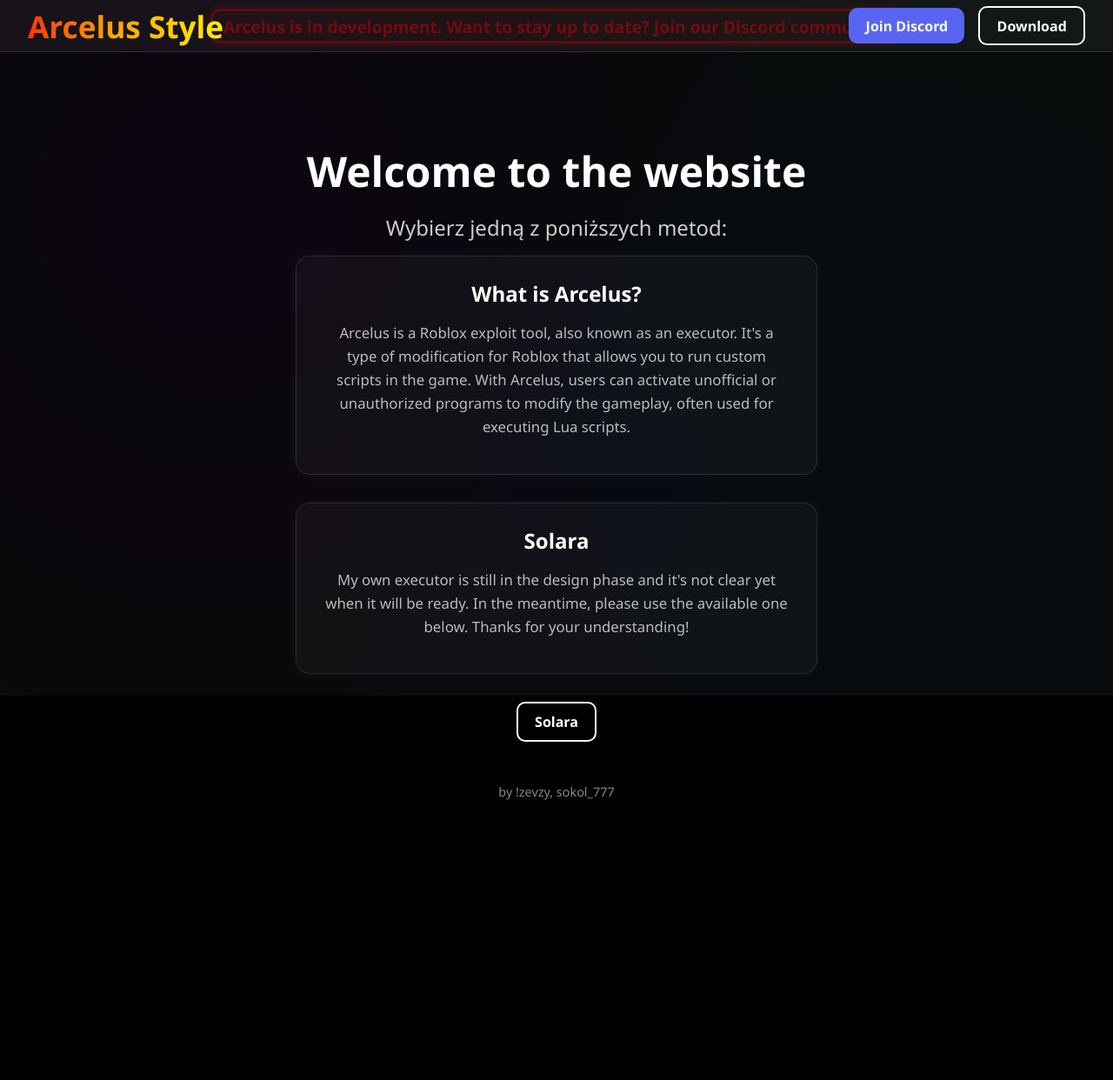
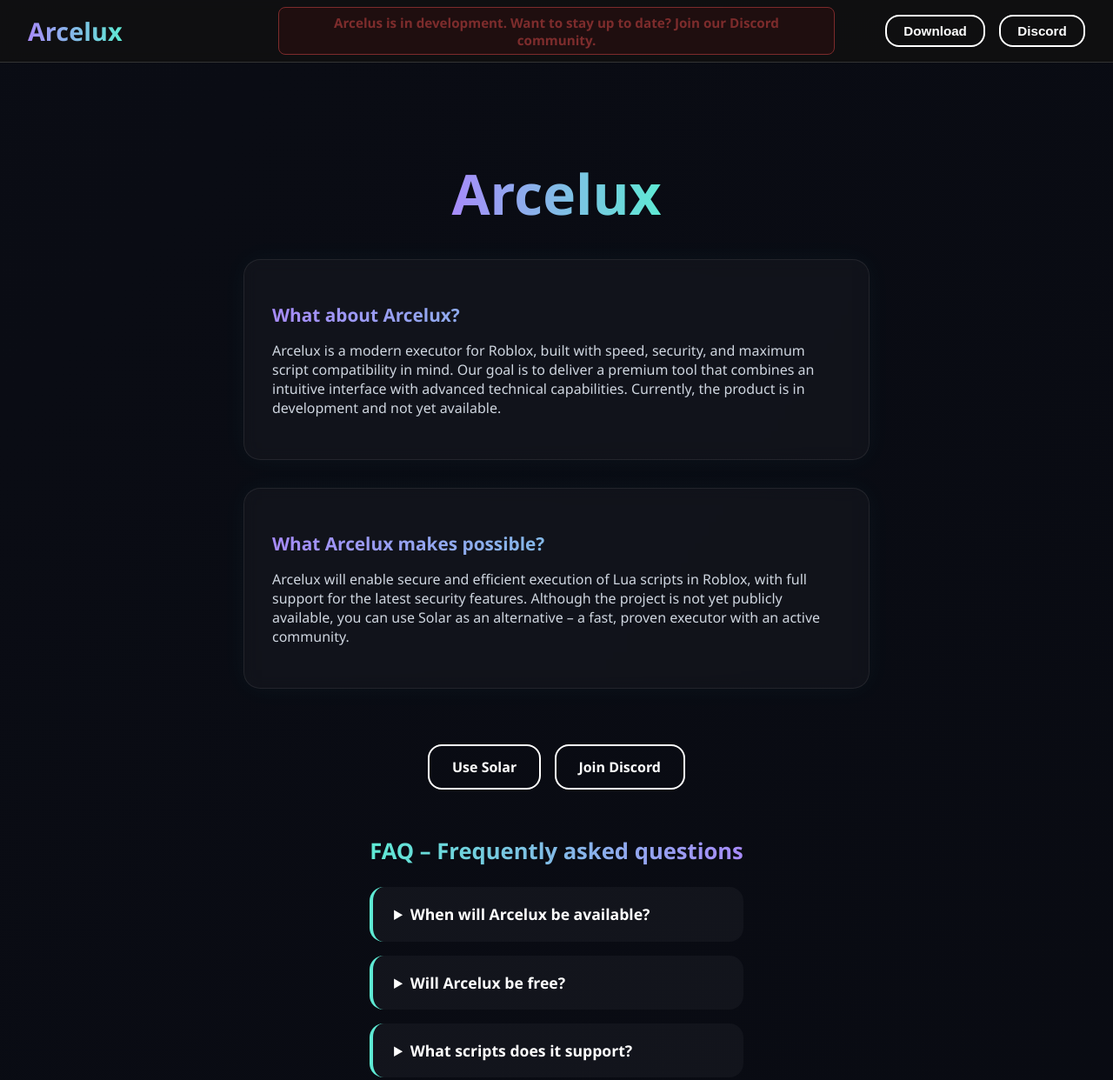
Before and after one commit to zevzy/Arcelus, a plain HTML site: page index.html.html in a window 1280 px wide. Shown: the top 1242 px of the page at 87% size. Before the commit the page ends 984 px from the top, so only its background shows below. Drawn offline with Linux system fonts and the light colour scheme.

Commit message:
dev
Signed-off-by: zevzy <borskimikolaj82@gmail.com>

```diff
--- a/index.html.html
+++ b/index.html.html
@@ -2,283 +2,310 @@
 <html lang="pl">
 <head>
   <meta charset="UTF-8" />
-  <meta name="viewport" content="width=device-width, initial-scale=1" />
-  <title>Arcelus - Executor Roblox</title>
+  <meta name="viewport" content="width=device-width, initial-scale=1.0" />
+  <title>Arcelux – Roblox Executor</title>
+  <link rel="shortcut icon" href="arceluslogs.png" />
   <style>
+    :root {
+      --blue: #5eead4;
+      --violet: #a78bfa;
+      --red-alert: #ff4d4d;
+    }
+
     * {
-      margin: 0;
-      padding: 0;
       box-sizing: border-box;
+      scroll-behavior: smooth;
     }
 
     body {
-      font-family: 'Segoe UI', Tahoma, Geneva, Verdana, sans-serif;
-      color: #fff;
-      overflow-x: hidden;
-      background: #000;
+      margin: 0;
+      font-family: 'Segoe UI', system-ui, sans-serif;
+      background: radial-gradient(circle at top left, #0c0e17, #080a11);
+      background-size: 300% 300%;
+      animation: gradientBG 18s ease infinite;
+      color: white;
+      min-height: 100vh;
+      position: relative;
+      padding-bottom: 80px;
+    }
+
+    @keyframes gradientBG {
+      0% { background-position: 0% 50%; }
+      50% { background-position: 100% 50%; }
+      100% { background-position: 0% 50%; }
+    }
+
+    header {
+      display: flex;
+      justify-content: space-between;
+      align-items: center;
+      padding: 1rem 2rem;
+      background: rgba(17, 17, 17, 0.85);
+      backdrop-filter: blur(6px);
+      position: sticky;
+      top: 0;
+      z-index: 999;
+      border-bottom: 1px solid #333;
       position: relative;
     }
 
-    .background {
-      position: fixed;
-      top: 0;
-      left: 0;
-      width: 100%;
-      height: 100%;
-      z-index: -1;
-      background: radial-gradient(circle at 20% 30%, rgba(128, 0, 255, 0.4), transparent 60%),
-                  radial-gradient(circle at 80% 70%, rgba(0, 128, 255, 0.4), transparent 60%),
-                  linear-gradient(60deg, rgba(255, 0, 255, 0.1), transparent),
-                  linear-gradient(-60deg, rgba(0, 255, 255, 0.1), transparent),
-                  #0a0a0a;
-      background-blend-mode: overlay;
-      animation: moveBackground 20s ease-in-out infinite;
+    .logo {
+      font-size: 1.8rem;
+      font-weight: bold;
+      background: linear-gradient(to right, var(--violet), var(--blue));
+      -webkit-background-clip: text;
+      -webkit-text-fill-color: transparent;
     }
 
-    @keyframes moveBackground {
-      0% { background-position: 0% 0%; }
-      50% { background-position: 50% 50%; }
-      100% { background-position: 0% 0%; }
+    .header-center-wrapper {
+      position: absolute;
+      left: 50%;
+      transform: translateX(-50%);
+      display: flex;
+      justify-content: center;
+      align-items: center;
+      height: 100%;
+      pointer-events: none;
     }
 
-    header {
-      backdrop-filter: blur(10px);
-      background: rgba(255, 255, 255, 0.05);
-      padding: 1rem 2rem;
-      display: flex;
-      justify-content: space-between;
-      align-items: center;
-      position: fixed;
-      top: 0;
-      left: 0;
-      right: 0;
-      z-index: 1000;
-      border-bottom: 1px solid rgba(255, 255, 255, 0.1);
-      height: 60px;
-      position: relative; /* ważne dla absolute wewnątrz */
+    .header-center {
+      font-size: 0.95rem;
+      font-weight: 600;
+      font-family: 'Segoe UI', system-ui, sans-serif;
+      padding: 0.4rem 1.2rem;
+      background-color: rgba(255, 0, 0, 0.15);
+      border: 1px solid var(--red-alert);
+      border-radius: 8px;
+      animation: blinkText 3s infinite ease-in-out;
+      text-align: center;
+      color: var(--red-alert);
+      pointer-events: auto;
     }
 
-    .logo {
-      font-size: 2.2rem; /* powiększone */
-      font-weight: 700; /* pogrubione */
-      background: linear-gradient(90deg, red, orange, yellow, green, cyan, blue, violet);
-      background-size: 400% 400%;
-      -webkit-background-clip: text;
-      -webkit-text-fill-color: transparent;
-      animation: gradientMove 6s ease infinite;
-      z-index: 10;
-      user-select: none;
-    }
-
-    .top-alert {
-      position: absolute;
-      top: 50%;
-      left: 50%;
-      transform: translate(-50%, -50%);
-      background: rgba(255, 0, 0, 0.1);
-      border: 2px solid red;
-      border-radius: 10px;
-      padding: 4px 12px;
-      text-align: center;
-      font-size: 1.2rem;
-      color: red;
-      font-weight: 700;
-      animation: blinkText 2s infinite ease-in-out;
-      white-space: nowrap;
-      box-shadow: 0 0 10px rgba(255, 0, 0, 0.7);
-      user-select: none;
-      pointer-events: none;
-      max-width: 90vw;
-      z-index: 9;
+    @keyframes blinkText {
+      0%, 100% { opacity: 1; }
+      50% { opacity: 0.3; }
     }
 
     .header-buttons {
       display: flex;
       gap: 1rem;
-      align-items: center;
-      z-index: 10;
     }
 
-    .discord-btn {
-      background: #5865F2;
-      color: #fff;
-      padding: 0.6rem 1.2rem;
-      border-radius: 10px;
-      text-decoration: none;
+    .header-buttons button {
+      padding: 0.5rem 1.2rem;
+      border-radius: 1rem;
+      font-size: 0.95rem;
       font-weight: bold;
-      transition: background 0.3s;
-      white-space: nowrap;
+      background: transparent;
+      color: white;
+      border: 2px solid white;
+      cursor: pointer;
+      transition: 0.3s ease;
     }
 
-    .discord-btn:hover {
-      background: #4752C4;
+    .header-buttons button:hover {
+      background: linear-gradient(to right, var(--violet), var(--blue));
+      color: #0e0e0e;
+      box-shadow: 0 0 16px rgba(168, 139, 250, 0.3);
     }
 
-    .download-btn {
-      background: transparent;
-      color: #fff;
-      padding: 0.6rem 1.2rem;
-      border: 2px solid #fff;
-      border-radius: 10px;
-      font-weight: bold;
-      text-decoration: none;
-      transition: box-shadow 0.3s ease, background 0.3s ease;
-      white-space: nowrap;
-    }
-
-    .download-btn:hover {
-      box-shadow: 0 0 12px rgba(255, 255, 255, 0.5);
-    }
-
-    .hero {
-      min-height: 100vh;
+    main {
+      padding: 4rem 1rem;
       display: flex;
       flex-direction: column;
-      justify-content: center;
       align-items: center;
-      text-align: center;
-      padding: 6.5rem 2rem 4rem; /* uwzględniając header */
-      animation: fadeIn 2s ease;
+      animation: fadeIn 1s ease-in-out;
     }
 
     h1 {
-      font-size: 3rem;
+      font-size: 4rem;
+      background: linear-gradient(to right, var(--violet), var(--blue));
+      -webkit-background-clip: text;
+      -webkit-text-fill-color: transparent;
+      margin-bottom: 2rem;
+      animation: fadeDown 1.2s ease-out;
+    }
+
+    .section {
+      background: rgba(255, 255, 255, 0.03);
+      border: 1px solid rgba(255, 255, 255, 0.08);
+      border-radius: 1.2rem;
+      padding: 2rem;
+      max-width: 720px;
+      margin-bottom: 2rem;
+      box-shadow: 0 0 30px rgba(89, 255, 255, 0.04);
+      backdrop-filter: blur(8px);
+      animation: fadeUp 1s ease-out;
+    }
+
+    .section h2 {
+      font-size: 1.3rem;
+      background: linear-gradient(to right, var(--violet), var(--blue));
+      -webkit-background-clip: text;
+      -webkit-text-fill-color: transparent;
       margin-bottom: 1rem;
     }
 
-    p {
-      font-size: 1.5rem;
-      margin-bottom: 1rem;
-      color: #ccc;
+    .section p {
+      color: #cfd6e0;
+      font-size: 1rem;
     }
 
-    .description-box {
-      max-width: 600px;
-      background: rgba(255, 255, 255, 0.04);
-      padding: 1.5rem 2rem;
-      border: 1px solid rgba(255, 255, 255, 0.1);
-      border-radius: 16px;
-      margin-bottom: 2rem;
-      box-shadow: 0 0 16px rgba(255, 255, 255, 0.05);
-      line-height: 1.6;
+    .buttons {
+      display: flex;
+      gap: 1rem;
+      margin-top: 2rem;
+      flex-wrap: wrap;
+      justify-content: center;
+      animation: fadeIn 1.2s ease-in 0.6s forwards;
+      opacity: 0;
     }
 
-    .description-box h2 {
-      font-size: 1.5rem;
-      margin-bottom: 0.8rem;
-      color: #fff;
+    .buttons a {
+      padding: 0.8rem 1.6rem;
+      border-radius: 1rem;
+      font-size: 1rem;
+      text-decoration: none;
+      font-weight: bold;
+      border: 2px solid white;
+      color: white;
+      background-color: transparent;
+      transition: 0.3s ease;
     }
 
-    .description-box p {
-      color: #bbb;
-      font-size: 1.05rem;
+    .buttons a:hover {
+      background: linear-gradient(to right, var(--violet), var(--blue));
+      color: #0e0e0e;
+      box-shadow: 0 0 16px rgba(168, 139, 250, 0.3);
     }
 
-    .footer-info {
+    .faq {
+      max-width: 720px;
       margin-top: 2rem;
-      font-size: 2.2rem;
-      color: red;
-      animation: blinkText 2s infinite ease-in-out;
+      animation: fadeIn 1.4s ease-in-out 1s forwards;
+      opacity: 0;
     }
 
-    .overlay {
-      position: fixed;
-      top: 0;
-      left: 0;
-      width: 100vw;
-      height: 100vh;
-      background: black;
-      display: flex;
-      justify-content: center;
-      align-items: center;
-      z-index: 2000;
-      animation: fadeOut 3s forwards;
+    .faq h2 {
+      text-align: center;
+      font-size: 1.6rem;
+      margin-bottom: 1.5rem;
+      background: linear-gradient(to right, var(--blue), var(--violet));
+      -webkit-background-clip: text;
+      -webkit-text-fill-color: transparent;
     }
 
-    .overlay h1 {
-      font-size: 3rem;
-      font-weight: bold;
-      color: white;
-      text-shadow: 0 0 10px #0ff;
+    .faq-item {
+      background: rgba(255, 255, 255, 0.04);
+      margin-bottom: 1rem;
+      padding: 1.2rem 1.5rem;
+      border-radius: 1rem;
+      border-left: 4px solid var(--blue);
+      transition: all 0.3s ease;
     }
 
-    .credit {
-      margin-top: 3rem;
-      font-size: 0.9rem;
-      color: #888;
+    .faq-item:hover {
+      border-left-color: var(--violet);
+      box-shadow: 0 0 12px rgba(168, 139, 250, 0.15);
+    }
+
+    .faq-item summary {
+      font-weight: bold;
+      cursor: pointer;
+      font-size: 1.1rem;
+    }
+
+    .faq-item p {
+      margin-top: 0.6rem;
+      color: #bbb;
+    }
+
+    footer {
+      position: absolute;
+      bottom: 0;
+      width: 100%;
+      text-align: center;
+      font-size: 0.85rem;
+      padding: 1rem;
+      color: #666;
     }
 
     @keyframes fadeIn {
-      from { opacity: 0; transform: translateY(30px); }
+      from { opacity: 0; }
+      to { opacity: 1; }
+    }
+
+    @keyframes fadeDown {
+      from { opacity: 0; transform: translateY(-40px); }
       to { opacity: 1; transform: translateY(0); }
     }
 
-    @keyframes fadeOut {
-      0% { opacity: 1; }
-      80% { opacity: 1; }
-      100% { opacity: 0; visibility: hidden; display: none; }
-    }
-
-    @keyframes gradientMove {
-      0% { background-position: 0% 50%; }
-      50% { background-position: 100% 50%; }
-      100% { background-position: 0% 50%; }
-    }
-
-    @keyframes blinkText {
-      0%, 100% { opacity: 1; }
-      50% { opacity: 0.4; }
+    @keyframes fadeUp {
+      from { opacity: 0; transform: translateY(40px); }
+      to { opacity: 1; transform: translateY(0); }
     }
   </style>
 </head>
 <body>
-  <div class="background"></div>
-
-  <div class="overlay">
-    <h1>Arcelus</h1>
-  </div>
-
   <header>
-    <div class="logo">Arcelus Style</div>
-
-    <div class="top-alert">
-      Arcelus is in development. Want to stay up to date? Join our Discord community.
+    <div class="logo">Arcelux</div>
+    <div class="header-center-wrapper">
+      <div class="header-center">
+        Arcelus is in development. Want to stay up to date? Join our Discord community.
+      </div>
     </div>
-
     <div class="header-buttons">
-      <a href="https://discord.gg/bdGpY6EPB5" target="_blank" class="discord-btn">Join Discord</a>
-      <a href="#" class="download-btn">Download</a>
+      <button onclick="alert('Download coming soon')">Download</button>
+      <button onclick="window.open('https://discord.gg/bdGpY6EPB5', '_blank')">Discord</button>
     </div>
   </header>
 
-  <main class="hero">
-    <h1>Welcome to the website</h1>
-    <p>Wybierz jedną z poniższych metod:</p>
+  <main>
+    <h1>Arcelux</h1>
 
-    <div class="description-box">
-      <h2>What is Arcelus?</h2>
+    <div class="section">
+      <h2>What about Arcelux?</h2>
       <p>
-        Arcelus is a Roblox exploit tool, also known as an executor. It's a type of modification
-        for Roblox that allows you to run custom scripts in the game. With Arcelus, users can
-        activate unofficial or unauthorized programs to modify the gameplay, often used for
-        executing Lua scripts.
+        Arcelux is a modern executor for Roblox, built with speed, security, and maximum script compatibility in mind. Our goal is to deliver a premium tool that combines an intuitive interface with advanced technical capabilities. Currently, the product is in development and not yet available.
       </p>
     </div>
 
-    <div class="description-box">
-      <h2>Solara</h2>
+    <div class="section">
+      <h2>What Arcelux makes possible?</h2>
       <p>
-        My own executor is still in the design phase and it's not clear yet when it will be ready.
-        In the meantime, please use the available one below.
-        Thanks for your understanding!
+        Arcelux will enable secure and efficient execution of Lua scripts in Roblox, with full support for the latest security features. Although the project is not yet publicly available, you can use Solar as an alternative – a fast, proven executor with an active community.
       </p>
     </div>
 
-    <div class="header-buttons">
-      <a href="https://getsolara.dev/" class="download-btn">Solara</a>
+    <div class="buttons">
+      <a href="https://getsolara.dev" target="_blank">Use Solar</a>
+      <a href="https://discord.gg/bdGpY6EPB5" target="_blank">Join Discord</a>
     </div>
 
-    <div class="credit">by !zevzy, sokol_777</div>
+    <div class="faq">
+      <h2>FAQ – Frequently asked questions</h2>
+      <details class="faq-item">
+        <summary>When will Arcelux be available?</summary>
+        <p>We don't know the exact date - join Discord for updates.</p>
+      </details>
+      <details class="faq-item">
+        <summary>Will Arcelux be free?</summary>
+        <p>Arcelux is a project created out of passion, not for profit. Maintenance and updates are simple and cost-free. The only form of monetization is advertising during downloads.</p>
+      </details>
+      <details class="faq-item">
+        <summary>What scripts does it support?</summary>
+        <p>The most popular and newest Lua scripts will be supported.</p>
+      </details>
+      <details class="faq-item">
+        <summary>How to contact the developer?</summary>
+        <p>Join my official discord, make a ticket and describe your problem.</p>
+      </details>
+    </div>
   </main>
+
+  <footer>
+    Arcelux – all rights reserved
+  </footer>
 </body>
 </html>
```
